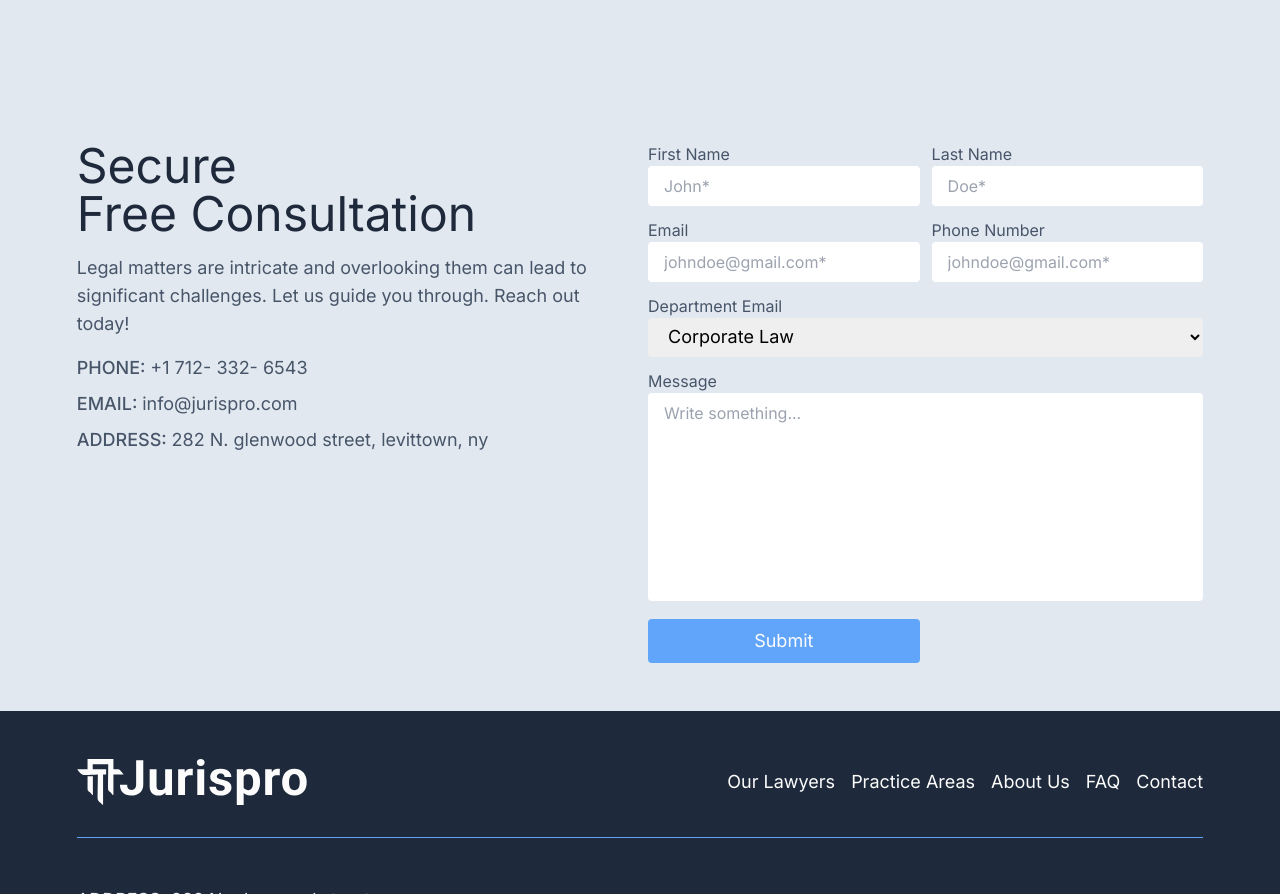
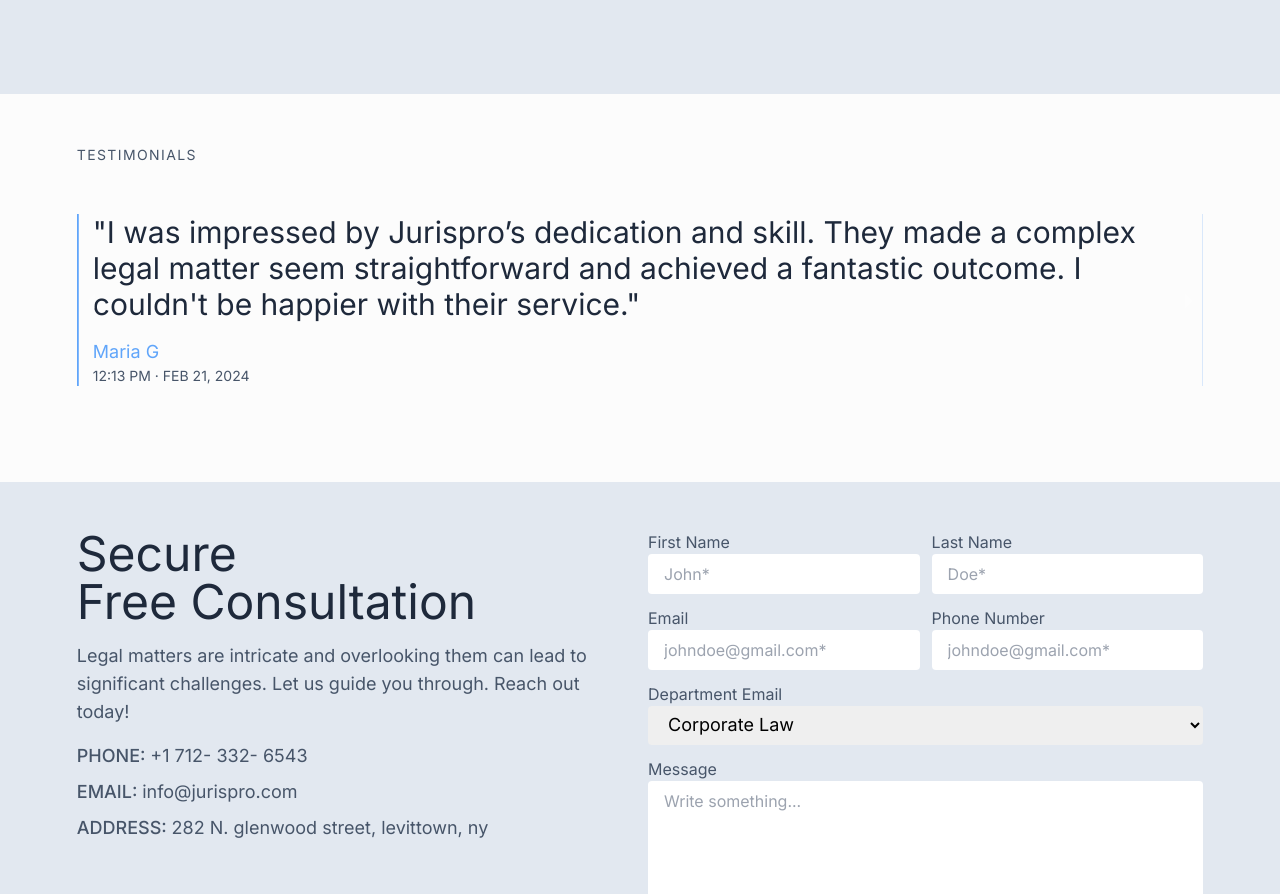
Before and after one commit to KevinMuthangia/law-firm-nextjs, a Next.js app: page / in a window 1280 px wide. Shown: the part 3330-4224 px from the top of the page. Built offline with nearby package versions, Linux system fonts and the light colour scheme.

Commit message:
first commit

```diff
--- a/components/Testimonials.tsx
+++ b/components/Testimonials.tsx
@@ -1,3 +1,4 @@
+"use client"
 import { testimonialData } from "@/constants/data";
 import "react-responsive-carousel/lib/styles/carousel.min.css"; // requires a loader
 import { Carousel } from 'react-responsive-carousel';
@@ -24,10 +25,10 @@
 
 const Testimonials = () => {
 	return (
-		<section className="hidden py-6 lg:py-12 padding-x">
+		<section className="py-6 lg:py-12 padding-x">
 			<span className="text-title">Testimonials</span>
 			<div className="py-12">
-				{/* <Carousel infiniteLoop={true} autoPlay={true} showThumbs={false} showStatus={false} showIndicators={false} stopOnHover={true} >
+				<Carousel infiniteLoop={true} autoPlay={true} showThumbs={false} showStatus={false} showIndicators={false} stopOnHover={true} >
 					{
 						testimonialData.map((testimony: TestimonialType, index: number) => (
 							<Testimony
@@ -38,7 +39,7 @@
 							/>
 						))
 					}
-				</Carousel> */}
+				</Carousel>
 			</div>
 		</section>
 	);
```
